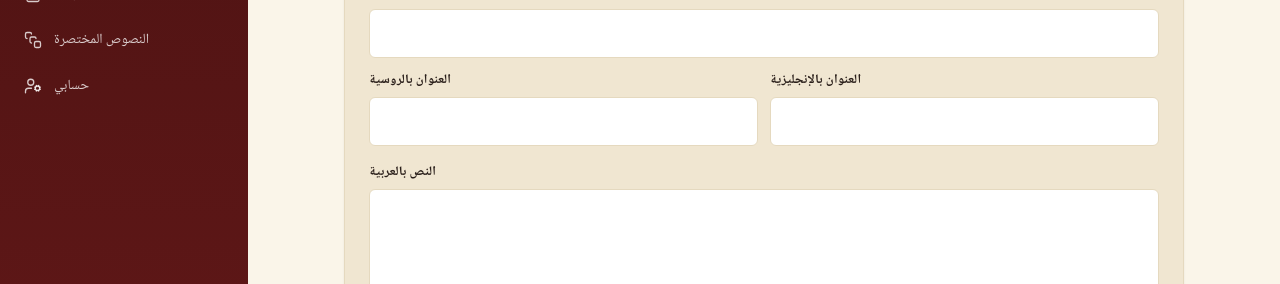
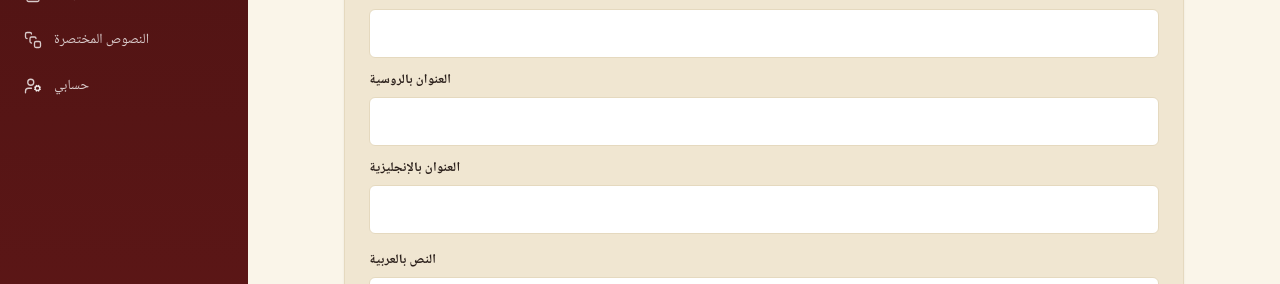
Before and after one commit to Salama-Malek/coptic-moscow-server, a React (Vite) app in the folder admin-web/: page /admin/new-announcement in a window 1280 px wide. Shown: the part 304-588 px from the top of the page. Built offline with nearby package versions, Linux system fonts and the light colour scheme; no server answers; sample sign-in values are in the browser's storage.

Commit message:
style(admin): stack RU/EN title fields

```diff
--- a/admin-web/src/pages/NewAnnouncement.tsx
+++ b/admin-web/src/pages/NewAnnouncement.tsx
@@ -235,7 +235,6 @@ export default function NewAnnouncement() {
           <div
             style={{
               display: 'grid',
-              gridTemplateColumns: isMobile ? '1fr' : '1fr 1fr',
               gap: 'var(--space-md)',
               marginTop: 'var(--space-md)',
             }}
```
